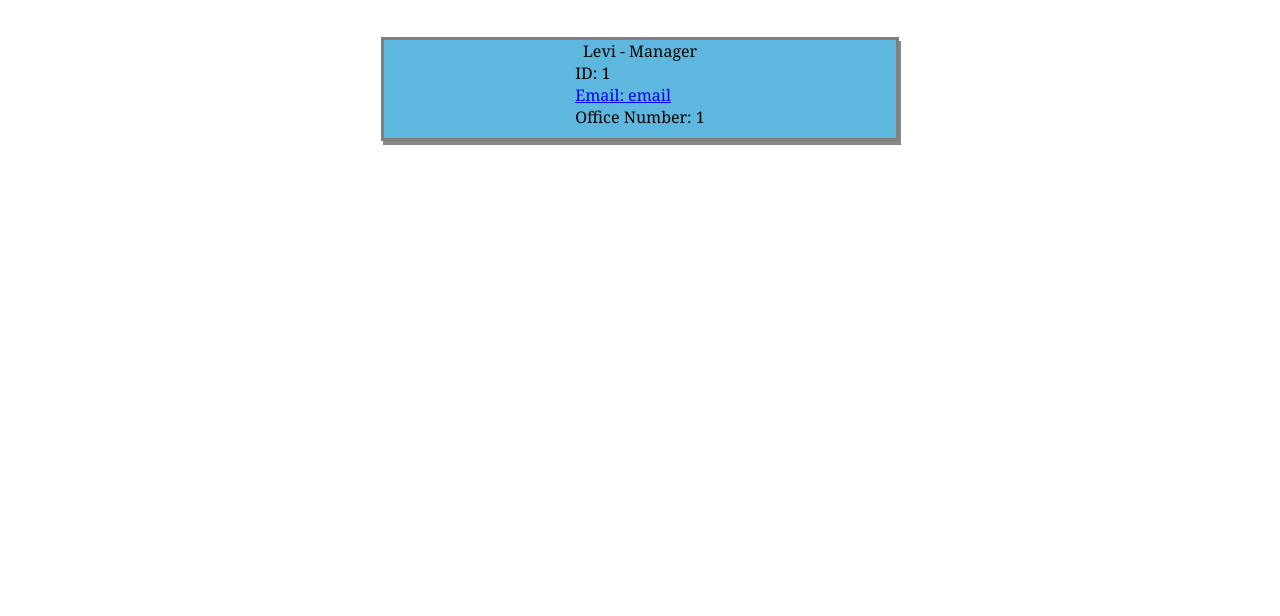
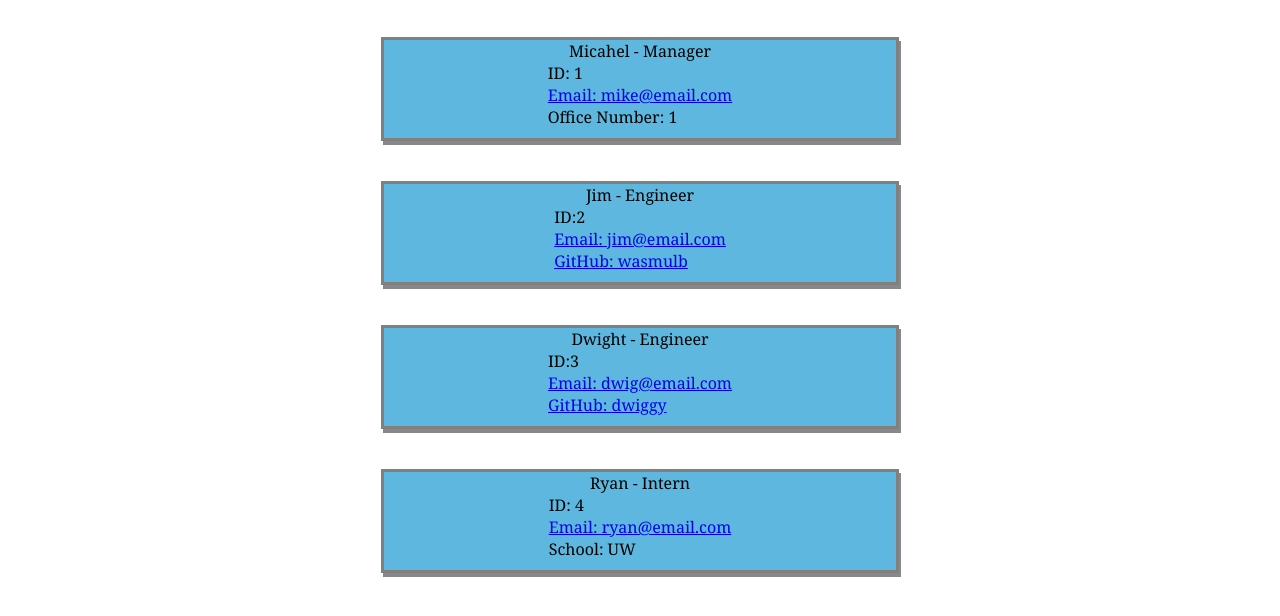
Before and after one commit to wasmulb/team-profile-gen, a website: page dist/index.html in a window 1280 px wide. Shown: the part 126-742 px from the top of the page. Drawn offline with Linux system fonts and the light colour scheme.

```diff
--- a/dist/index.html
+++ b/dist/index.html
@@ -17,14 +17,47 @@
               <section class="employee-card">
         <div class="title">
             <a>
-                Levi - Manager
+                Micahel - Manager
             </a>
         </div>
         <div class="info">
             <a>ID: 1</a>
-            <a href="mailto: email">Email: email</a>
+            <a href="mailto: mike@email.com">Email: mike@email.com</a>
             <a>Office Number: 1</a>
         </div>
+        </section><section class="employee-card">
+            <div class="title">
+                <a>
+                    Jim - Engineer
+                </a>
+            </div>
+            <div class="info">
+                <a>ID:2</a>
+                <a href="mailto: jim@email.com">Email: jim@email.com</a>
+                <a target="_blank" href="https://github.com/wasmulb">GitHub: wasmulb</a>
+            </div>
+        </section><section class="employee-card">
+            <div class="title">
+                <a>
+                    Dwight - Engineer
+                </a>
+            </div>
+            <div class="info">
+                <a>ID:3</a>
+                <a href="mailto: dwig@email.com">Email: dwig@email.com</a>
+                <a target="_blank" href="https://github.com/dwiggy">GitHub: dwiggy</a>
+            </div>
+        </section><section class="employee-card">
+            <div class="title">
+                <a>
+                    Ryan - Intern
+                </a>
+            </div>
+            <div class="info">
+                <a>ID: 4</a>
+                <a href="mailto: ryan@email.com">Email: ryan@email.com</a>
+                <a>School: UW</a>
+            </div>
         </section>
       </main>
     </body>
```
Also changed, not shown: README.md.
